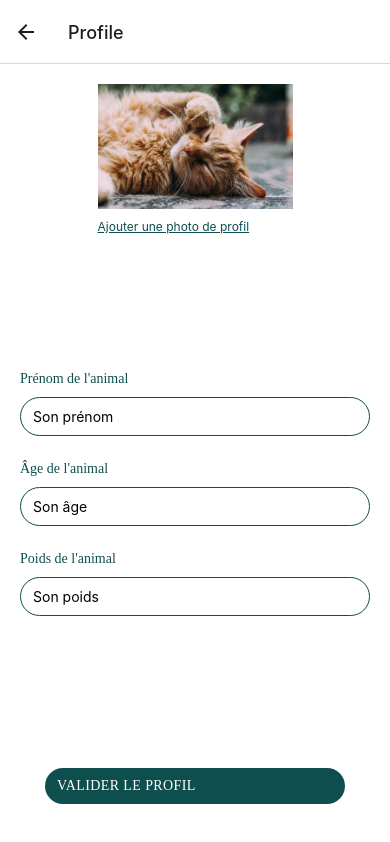
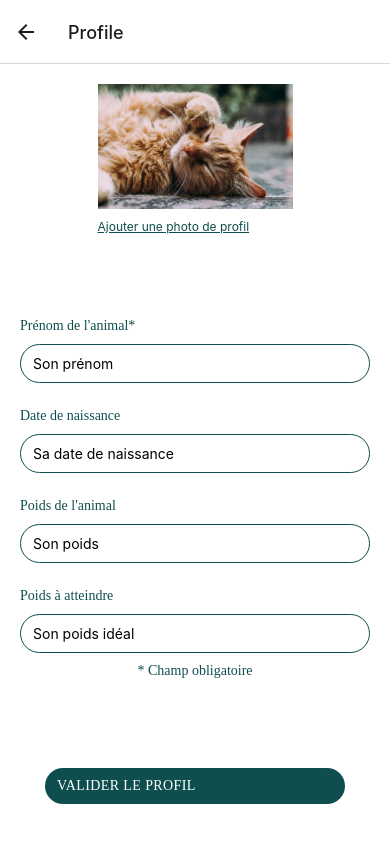
Before and after one commit to Sebastien-jo/Petty-Care-Front, a React Native app: screen /Profile in a window 390 px wide. Built offline with nearby package versions, Linux system fonts and the light colour scheme.

Commit message:
modifications des formulaires User et Animal

```diff
--- a/Components/AnimalParameters.js
+++ b/Components/AnimalParameters.js
@@ -4,9 +4,10 @@ import Style from "../Style";
 
 const Parameters = () => {
 
-    const [username , setUsername] = useState("Pellin") //input username
-    const [age, setAge] = useState("12") // input age
-    const [weight, setWeight] = useState("4") // input poids
+    const [username , setUsername] = useState("Cannelle")
+    const [age, setAge] = useState("12")
+    const [weight, setWeight] = useState("4")
+    const [goalWeight, setGoalWeight] = useState("3.5")
 
     return (
         <View style={Style.container}>
@@ -37,6 +38,11 @@ const Parameters = () => {
                     <TextInput value={weight} onChangeText={(weight) => setWeight(weight)} style={Style.labelText}/>
                 </View>
 
+                <View>
+                    <Text style={Style.currentText}>Objectif poids de l'animal</Text>
+                    <TextInput value={goalWeight} onChangeText={(goalWeight) => setGoalWeight(goalWeight)} style={Style.labelText}/>
+                </View>
+
                 <View style={{justifyContent: "center", alignItems: "center"}}>
                     <TouchableOpacity onPress={() => navigation.navigate("")} style={Style.primaryCta}>
                         <Text style={Style.primaryCtaText}>Enregistrer les modifications</Text>
@@ -45,10 +51,6 @@ const Parameters = () => {
             </View>
 
             <View style={{paddingTop: 30, justifyContent: "center", alignItems: "center"}}>
-                <TouchableOpacity onPress={() => navigation.navigate("")} style={Style.tertiaryCta}>
-                    <Text style={Style.tertiaryCtaText}>Réinitialiser le compte</Text>
-                </TouchableOpacity>
-
                 <TouchableOpacity onPress={() => navigation.navigate("")}>
                     <Text style={Style.alertLink}>Supprimer le compte de mon animal</Text>
                 </TouchableOpacity>
--- a/Components/Profile.js
+++ b/Components/Profile.js
@@ -3,9 +3,10 @@ import {View, Text, Image, TouchableOpacity, TextInput} from 'react-native';
 import Style from "../Style";
 
 const Profile = ({navigation}) => {
-    const [username, setUsername] = useState("") //input username
-    const [age, setAge] = useState("") // input age
-    const [weight, setWeight] = useState("") // input poids
+    const [username, setUsername] = useState("")
+    const [datebirth, setDatebirth] = useState("")
+    const [weight, setWeight] = useState("")
+    const [goalWeight, setGoalWeight] = useState("")
 
     return (
         <View style={Style.container}>
@@ -16,18 +17,27 @@ const Profile = ({navigation}) => {
 
             <View style={{width: "100%"}}>
                 <View>
-                    <Text style={Style.currentText}>Prénom de l'animal</Text>
+                    <Text style={Style.currentText}>Prénom de l'animal*</Text>
                     <TextInput value={username} onChangeText={(username) => setUsername(username)} placeholder='Son prénom' style={Style.labelText}/>
                 </View>
 
                 <View>
-                    <Text style={Style.currentText}>Âge de l'animal</Text>
-                    <TextInput value={age} onChangeText={(age) => setAge(age)} placeholder='Son âge' style={Style.labelText}/>
+                    <Text style={Style.currentText}>Date de naissance</Text>
+                    <TextInput value={datebirth} onChangeText={(datebirth) => setDatebirth(datebirth)} placeholder='Sa date de naissance' style={Style.labelText}/>
                 </View>
 
                 <View>
                     <Text style={Style.currentText}>Poids de l'animal</Text>
                     <TextInput value={weight} onChangeText={(weight) => setWeight(weight)} placeholder='Son poids' style={Style.labelText}/>
+                </View>
+
+                <View>
+                    <Text style={Style.currentText}>Poids à atteindre</Text>
+                    <TextInput value={goalWeight} onChangeText={(goalWeight) => setGoalWeight(goalWeight)} placeholder='Son poids idéal' style={Style.labelText}/>
+                </View>
+
+                <View>
+                    <Text style={Style.baselineText}>* Champ obligatoire</Text>
                 </View>
             </View>
 
--- a/Components/UserParameters.js
+++ b/Components/UserParameters.js
@@ -58,7 +58,7 @@ const Parameters = () => {
 
             <View style={{paddingTop: 30, justifyContent: "center", alignItems: "center"}}>
                 <TouchableOpacity onPress={() => navigation.navigate("")} style={Style.tertiaryCta}>
-                    <Text style={Style.tertiaryCtaText}>Historique de commance</Text>
+                    <Text style={Style.tertiaryCtaText}>Historique de commande</Text>
                 </TouchableOpacity>
 
                 <TouchableOpacity onPress={() => navigation.navigate("")}>
```
